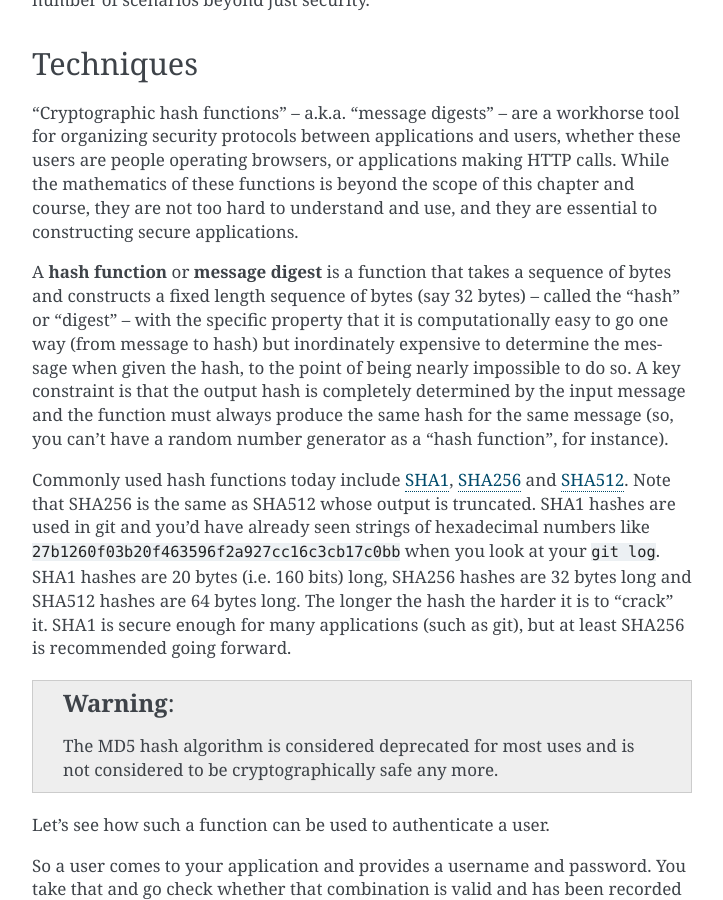
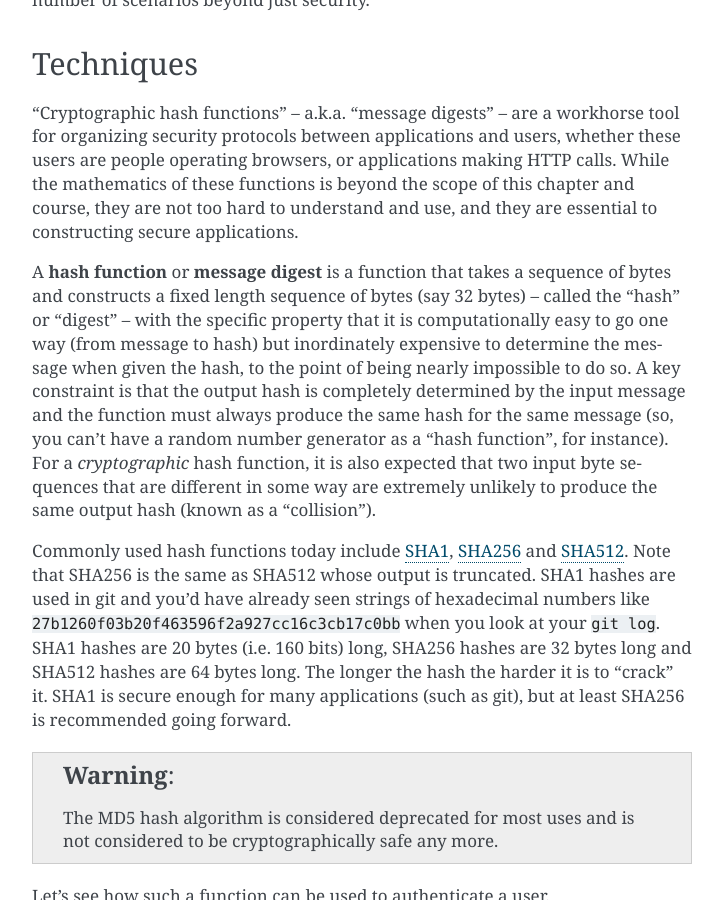
Before and after one commit to kreauniv/comp350, a Sphinx documentation site: the page built from source/trust.rst, in a window 1280 px wide and 900 px high, scrolled down 3976 px. Shown: the whole window, without its empty margins (388-1111 px from the left). Built offline with Sphinx 7.4.7, drawn with Linux system fonts in a browser that asks for light colours.

Commit message:
Clarified cryptographic hash requirement

```diff
--- a/source/trust.rst
+++ b/source/trust.rst
@@ -146,7 +146,10 @@ expensive to determine the message when given the hash, to the point of being
 nearly impossible to do so. A key constraint is that the output hash is
 completely determined by the input message and the function must always produce
 the same hash for the same message (so, you can't have a random number
-generator as a "hash function", for instance).
+generator as a "hash function", for instance). For a *cryptographic* hash
+function, it is also expected that two input byte sequences that are different
+in some way are extremely unlikely to produce the same output hash (known as a
+"collision").
 
 Commonly used hash functions today include SHA1_, SHA256_ and SHA512_. Note
 that SHA256 is the same as SHA512 whose output is truncated. SHA1 hashes are
```
